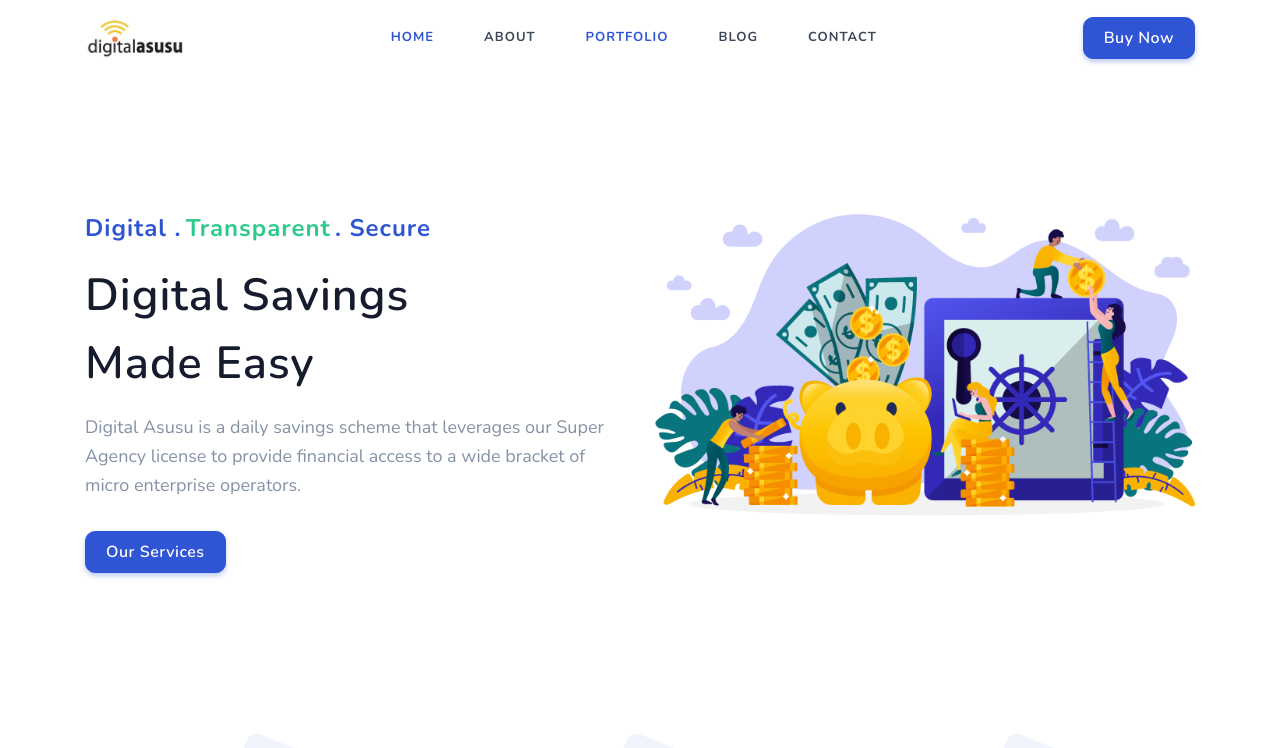
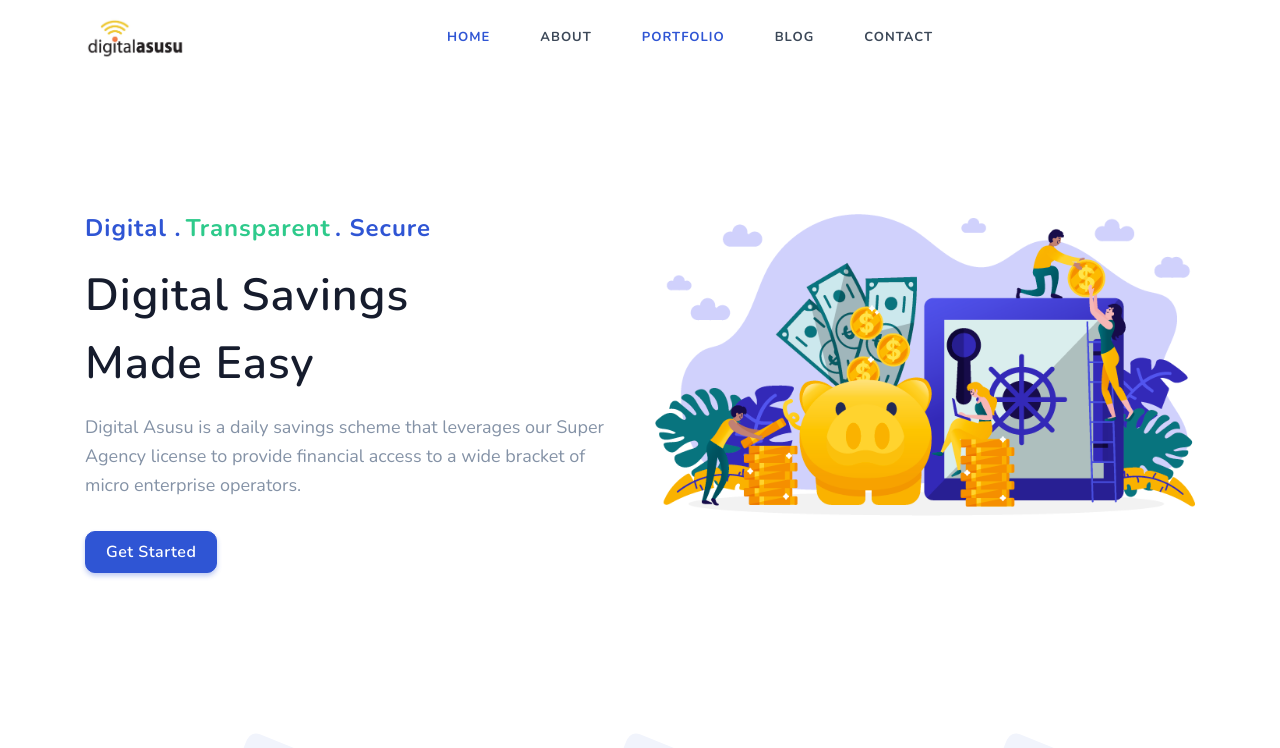
Before and after one commit to harry4ord/Digital-Esusu, a plain HTML site: page index.html in a window 1280 px wide. Shown: the top 748 px of the page. Drawn offline with nearby package versions, Linux system fonts and the light colour scheme.

Commit message:
Changed action button

```diff
--- a/index.html
+++ b/index.html
@@ -50,9 +50,7 @@
                         <img src="images/logo/DigitalAsusu-logo.jpeg" alt="" class="nav-logo">
                     </a>
                 </div>
-                <div class="buy-button">
-                    <a href="https://1.envato.market/4n73n" target="_blank" class="btn btn-primary">Buy Now</a>
-                </div><!--end login button-->
+                <!--end login button-->
                 <!-- End Logo container-->
                 <div class="menu-extras">
                     <div class="menu-item">
@@ -112,7 +110,7 @@
                                     <p class="para-desc text-muted">Digital Asusu is a daily savings scheme that leverages our Super Agency
                                         license to provide financial access to a wide bracket of micro enterprise operators.</p>
                                     <div class="watch-video mt-4 pt-2">
-                                        <a href="page_services.html" class="btn btn-primary mb-2 mr-2">Our Services</a>
+                                        <a href="page_services.html" class="btn btn-primary mb-2 mr-2">Get Started</a>
 
                                     </div>
                                 </div>
```
